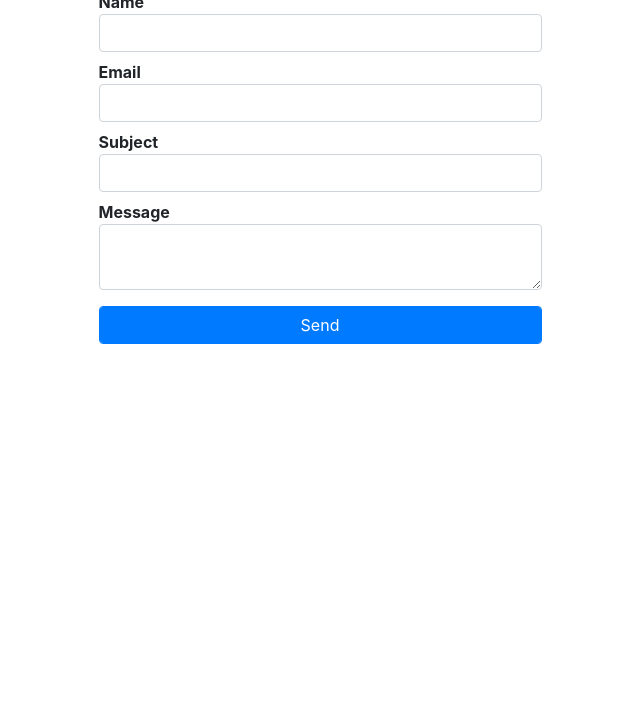
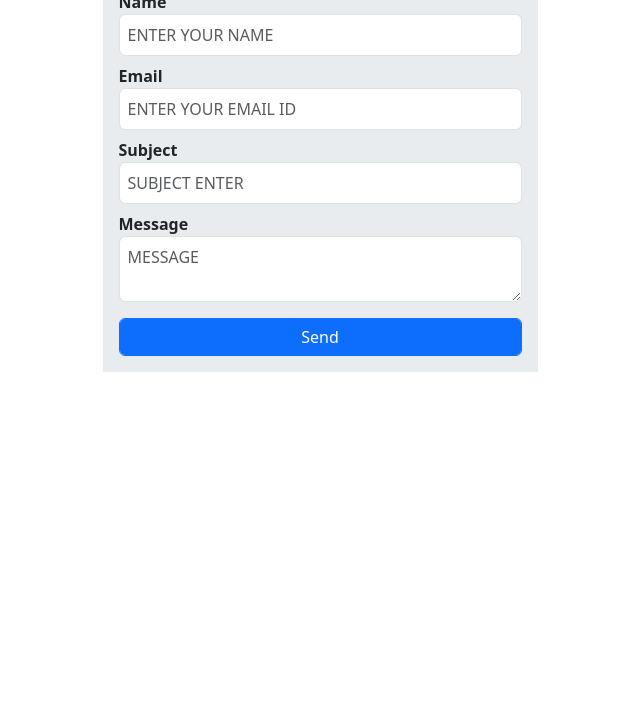
Before and after one commit to anjalig0051/my-projects, a website: page public/send-message.html in a window 1280 px wide. Shown: the part 96-800 px from the top of the page, without its empty margins (320-960 px from the left). Drawn offline with nearby package versions, Linux system fonts and the light colour scheme.

Commit message:
updated files

```diff
--- a/public/send-message.html
+++ b/public/send-message.html
@@ -4,9 +4,13 @@
     <meta charset="UTF-8">
     <meta name="viewport" content="width=device-width, initial-scale=1.0">
     <title>Document</title>
-    <link rel="stylesheet" href="../node_modules/bootstrap-icons/font/bootstrap-icons.css">
-    <link rel="stylesheet" href="../node_modules/bootstrap/dist/css/bootstrap.css">
-    <script>
+    <link rel="stylesheet" href="https://cdn.jsdelivr.net/npm/bootstrap-icons@1.11.1/font/bootstrap-icons.css">
+    <link href="https://cdn.jsdelivr.net/npm/bootstrap@5.3.2/dist/css/bootstrap.min.css" rel="stylesheet" integrity="sha384-T3c6CoIi6uLrA9TneNEoa7RxnatzjcDSCmG1MXxSR1GAsXEV/Dwwykc2MPK8M2HN" crossorigin="anonymous">
+<script src="https://cdn.jsdelivr.net/npm/bootstrap@5.3.2/dist/js/bootstrap.bundle.min.js" integrity="sha384-C6RzsynM9kWDrMNeT87bh95OGNyZPhcTNXj1NW7RuBCsyN/o0jlpcV8Qyq46cDfL" crossorigin="anonymous"></script>
+
+
+<!-- javascript section-->
+<script>
         const scriptURL = "https://sheetdb.io/api/v1/ghhlswyxhakp8"
   , form = document.forms["submit-to-google-sheet"]
   , msg = document.getElementById("msg");
@@ -33,20 +37,26 @@ form.addEventListener("submit", e=>{
 );
 
     </script>
+
+
 </head>
+
+<!--body section-->
 <body class="container-fluid d-flex justify-content-center align-items-center">
-    <div class="p-3 bg-body-secondary mt-4">
-        <form class="submit-to-google-sheet" action="https://sheetdb.io/api/v1/ghhlswyxhakp8" method="post" >
+    <div class="p-3 bg-body-secondary mt-4 d-flex justify-content-center align-items-center">
+        <form class="submit-to-google-sheet " action="https://sheetdb.io/api/v1/ghhlswyxhakp8" method="post" >
+           <div class="d-flex justify-content-center ">
             <h2>send message</h2>
+           </div>
         <dl>
             <dt>Name</dt>
-            <dd><input type="text" class="form-control w-100 p-2" name="Name"></dd>
+            <dd><input type="text" class="form-control w-100 p-2" name="Name" placeholder="ENTER YOUR NAME"></dd>
             <dt>Email</dt>
-            <dd><input type="email" class="form-control w-100 p-2" name="Email"></dd>
+            <dd><input type="email" class="form-control w-100 p-2" name="Email" placeholder="ENTER YOUR EMAIL ID"></dd>
             <dt>Subject</dt>
-            <dd><input type="text" class="form-control w-100 p-2" name="Subject"></dd>
+            <dd><input type="text" class="form-control w-100 p-2" name="Subject" placeholder="SUBJECT ENTER"></dd>
             <dt>Message</dt>
-            <dd><textarea cols="40" row="8" class="form-control w-100 p-2" name="Message"></textarea></dd>
+            <dd><textarea cols="40" row="8" class="form-control w-100 p-2" name="Message" placeholder="MESSAGE"></textarea></dd>
         </dl>
         <button class="btn btn-primary w-100 form-control" type="submit">Send</button>
         <div>
```
Also changed, not shown: public/index-1.html (+4 -3 lines).
